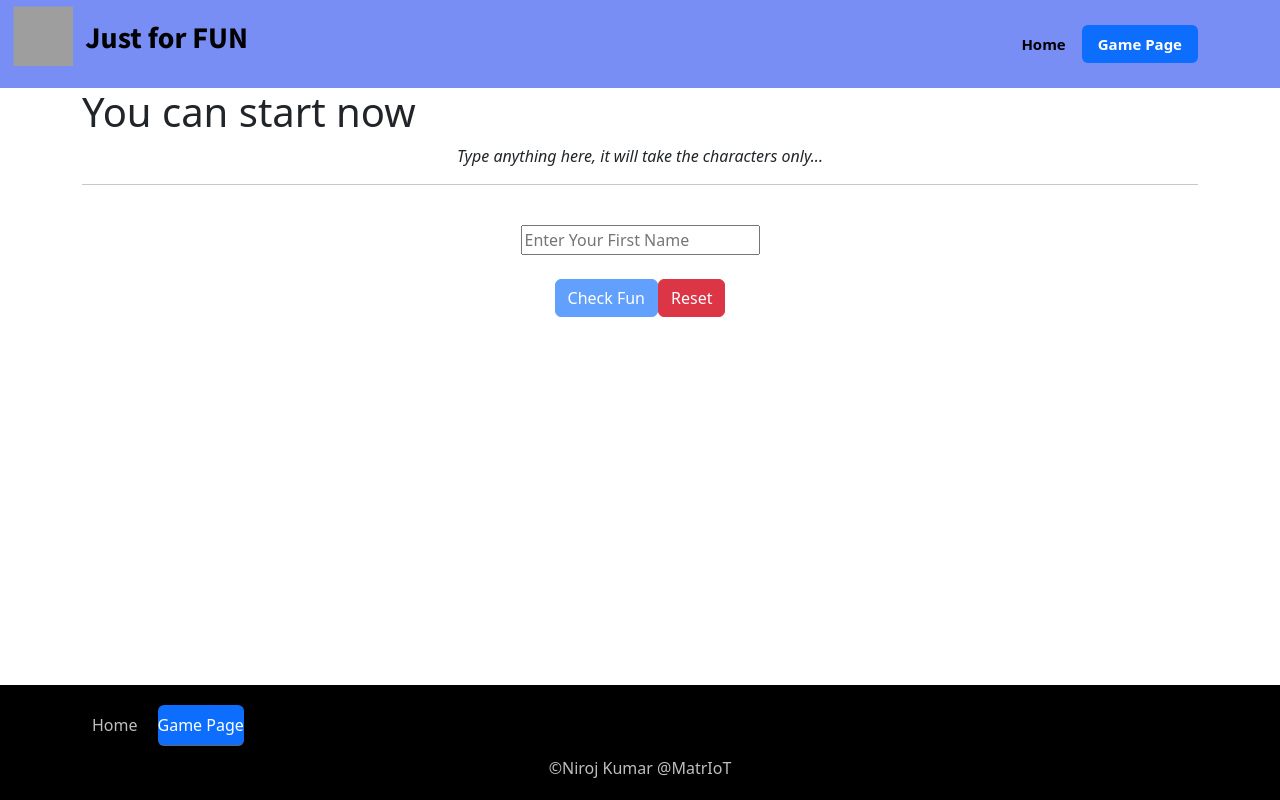
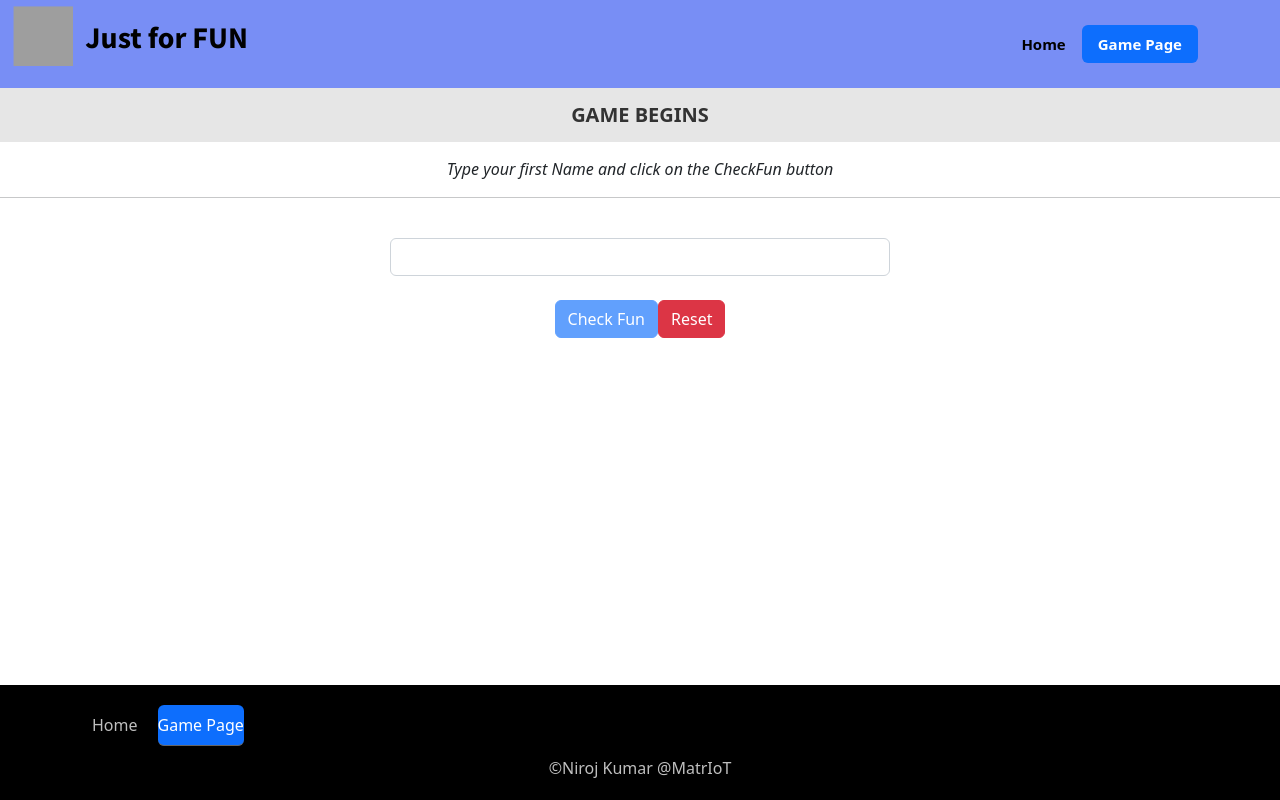
Before and after one commit to NirojEdulab/Just-For-Fun-App, a React (Create React App) app: page /form in a window 1280 px wide. Built offline with nearby package versions, Linux system fonts and the light colour scheme; grey boxes are pictures that could not be loaded.

Commit message:
improvement #1

```diff
--- a/src/App.css
+++ b/src/App.css
@@ -32,6 +32,24 @@ main .pg-header h1{
   text-transform: uppercase;
   margin: 0;
   text-align: center;
+}
+.gamePage .pg-header {
+  padding: 15px 0;
+  background: #e6e6e6;
+}
+.gamePage .pg-header h1{
+  color: #333;
+  font-weight: 600;
+  font-size: 20px;
+  text-transform: uppercase;
+  margin: 0;
+  text-align: center;
+}
+.gamePage .Gamecontent{
+  padding-top: 15px;
+}
+form .form-control{
+  width: 500px;
 }
 .btn-primary{
   border-radius: 0;
--- a/src/pages/Form.jsx
+++ b/src/pages/Form.jsx
@@ -62,17 +62,16 @@ const Form = () => {
     <div className="gamePage">
       <div className="pg-header">
         <div className="container">
-          <h1>You can start now</h1>
+          <h1>Game Begins</h1>
         </div>
       </div>
-      <div className="container content">
-        <center><span><i>Type anything here, it will take the characters only...</i></span></center>
+      <div className="Gamecontent">
+        <center><span><i>Type your first Name and click on the CheckFun button</i></span></center>
         <hr />
         <center>
           <br />
           <form onSubmit={handleSubmit}>
-            <input type="text" placeholder="Enter Your First Name" onChange={e => handleName(e)} />
-            <br />
+            <input type="text" class="form-control" onChange={e => handleName(e)}></input>
             <br />
             <button className="btn btn-primary" disabled={disable} id="submit" type="submit" onClick={apiGet1}>Check Fun</button>
             <button className="btn btn-danger" id="reset" type="reset" onClick={resetButton}>Reset</button>
```
